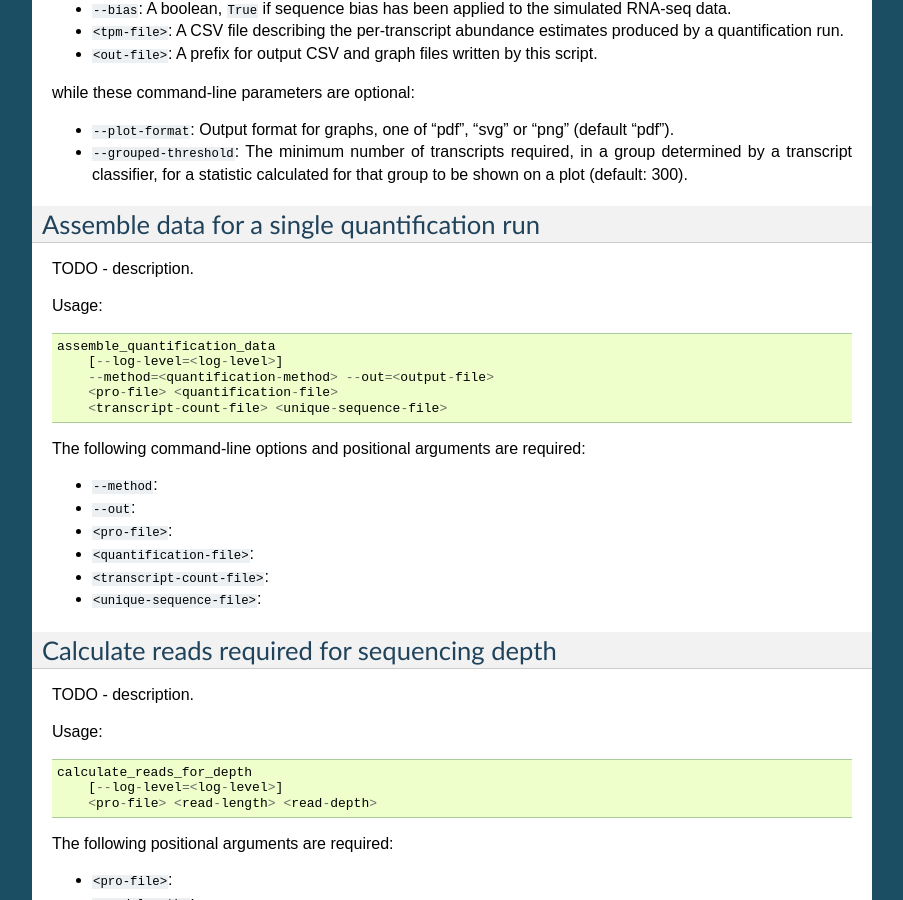
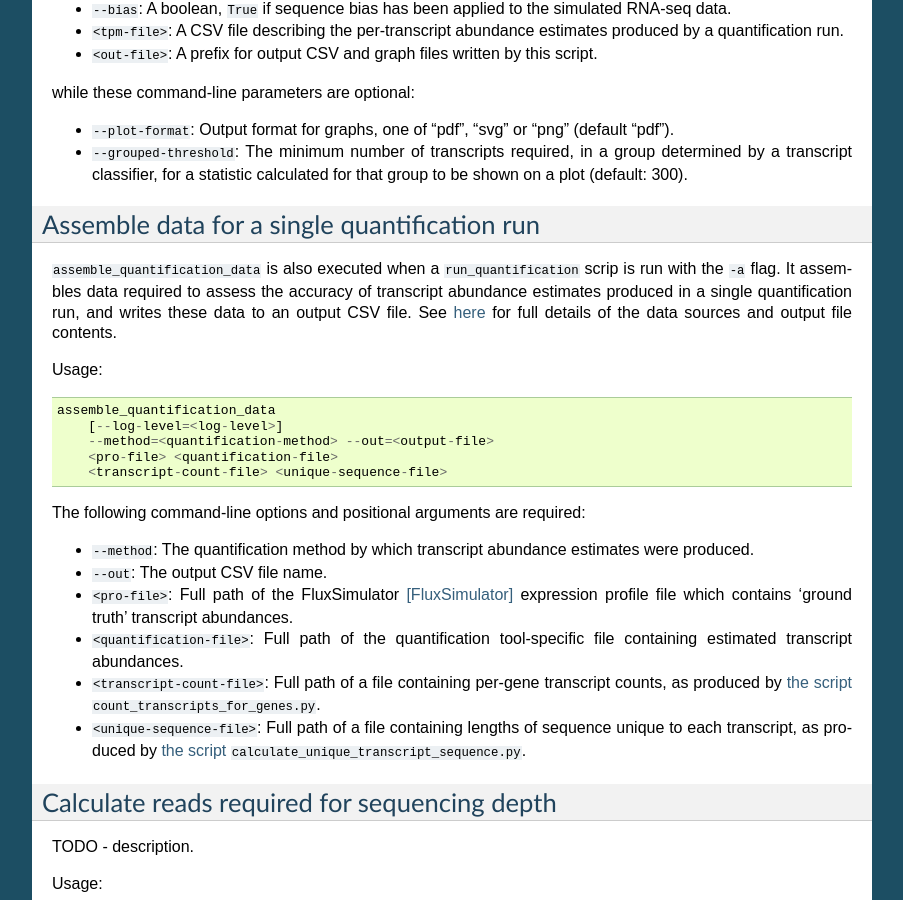
Before and after one commit to lweasel/piquant, a Sphinx documentation site: the page built from docs/support_scripts.rst, in a window 1280 px wide and 900 px high, scrolled down 820 px. Shown: the whole window, without its empty margins (198-1101 px from the left). Built offline with Sphinx 7.4.7, drawn with Linux system fonts in a browser that asks for light colours; formulas are drawn with MathJax 3.

Commit message:
Document script assemble_quantification_data.py.

```diff
--- a/docs/quantification.rst
+++ b/docs/quantification.rst
@@ -53,6 +53,8 @@
 
 Running ``run_quantification.sh`` with the ``-a`` flag results in the following two steps being executed. As above, for performing quantification itself, re-running ``run_quantification.sh`` with this flag will repeat the assessment of quantification accuracy.
 
+.. _quantification-assemble-data:
+
 Assemble data
 ^^^^^^^^^^^^^
 
--- a/docs/support_scripts.rst
+++ b/docs/support_scripts.rst
@@ -46,7 +46,7 @@
 Assemble data for a single quantification run
 ---------------------------------------------
 
-TODO - description.
+``assemble_quantification_data`` is also executed when a ``run_quantification`` scrip is run with the ``-a`` flag. It assembles data required to assess the accuracy of transcript abundance estimates produced in a single quantification run, and writes these data to an output CSV file. See `here <quantification-assemble-data>`_ for full details of the data sources and output file contents.
 
 Usage::
 
@@ -58,12 +58,12 @@
 
 The following command-line options and positional arguments are required:
 
-* ``--method``:
-* ``--out``:
-* ``<pro-file>``:
-* ``<quantification-file>``:
-* ``<transcript-count-file>``:
-* ``<unique-sequence-file>``:
+* ``--method``: The quantification method by which transcript abundance estimates were produced.
+* ``--out``: The output CSV file name.
+* ``<pro-file>``: Full path of the FluxSimulator [FluxSimulator]_ expression profile file which contains 'ground truth' transcript abundances.
+* ``<quantification-file>``: Full path of the quantification tool-specific file containing estimated transcript abundances.
+* ``<transcript-count-file>``: Full path of a file containing per-gene transcript counts, as produced by `the script <count-transcripts-for-genes>`_ ``count_transcripts_for_genes.py``.
+* ``<unique-sequence-file>``: Full path of a file containing lengths of sequence unique to each transcript, as produced by `the script <calculate-unique-transcript-sequence>`_ ``calculate_unique_transcript_sequence.py``.
 
 .. _calculate-reads-for-depth:
 
```
